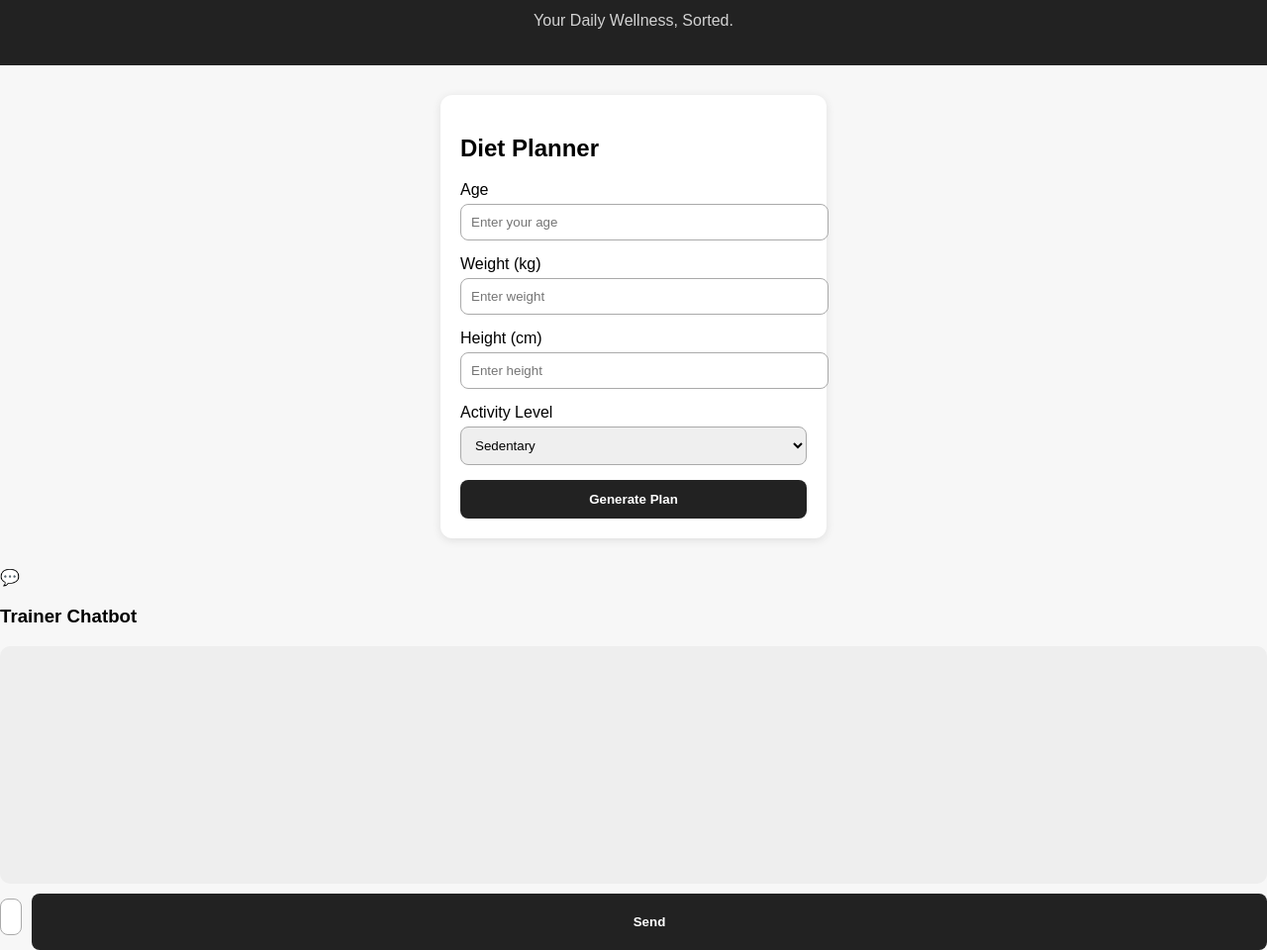
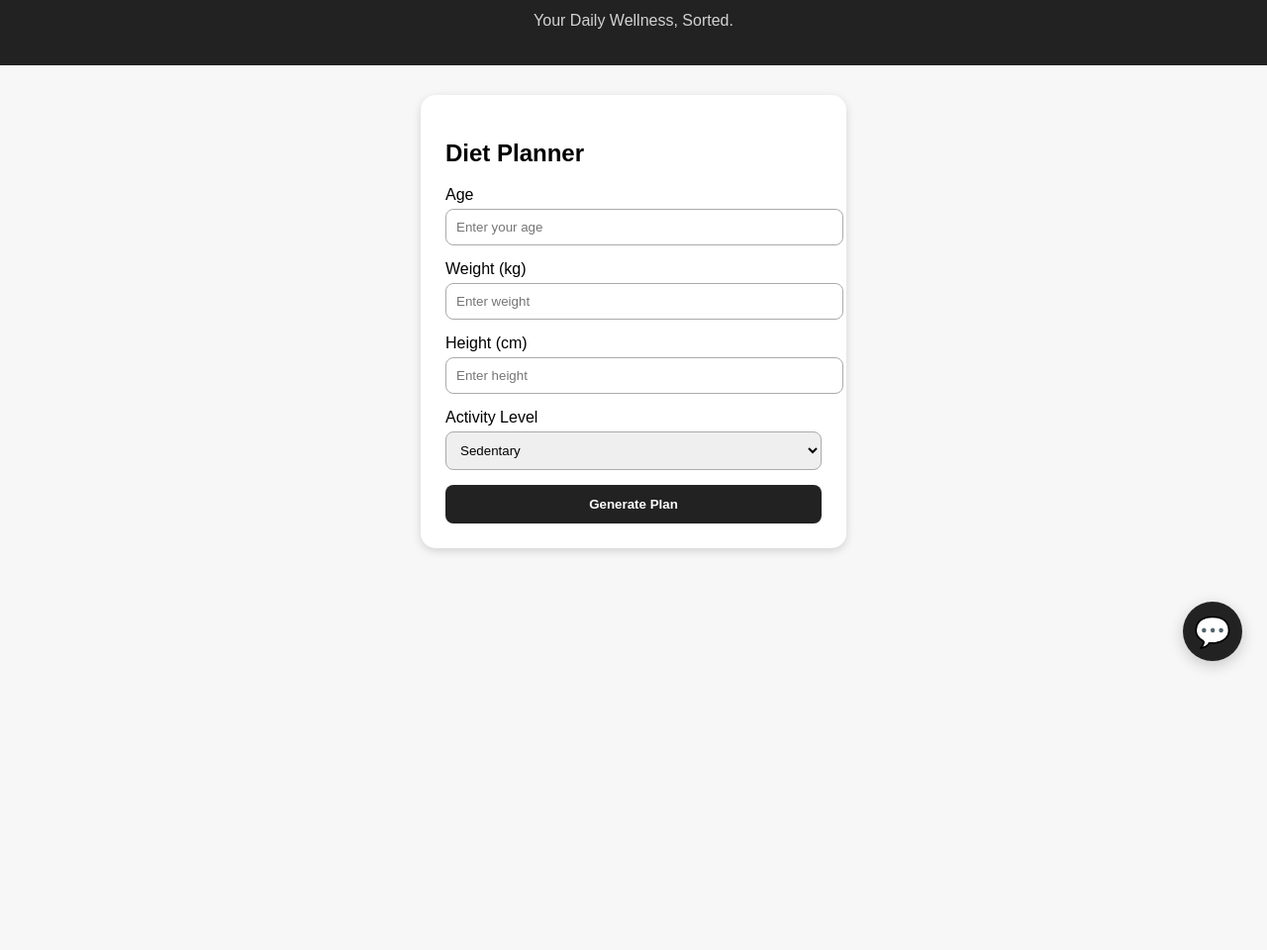
Before and after one commit to lightningninja-01/VyantraH, a plain HTML site: page index.html in a window 1280 px wide. Shown: the part 107-1067 px from the top of the page at 99% size. After the commit the page ends 800 px from the top, so only its background shows below. Drawn offline with Linux system fonts and the light colour scheme.

Commit message:
Refactor styles for layout and chat components

```diff
--- a/style.css
+++ b/style.css
@@ -4,6 +4,7 @@ body {
     background: #f7f7f7;
 }
 
+/* HEADER */
 header {
     text-align: center;
     padding: 20px;
@@ -13,28 +14,25 @@ header {
 
 h1 {
     font-size: 2.5rem;
-    letter-spacing: 2px;
 }
 
 .tagline {
+    opacity: 0.8;
     font-size: 1rem;
-    opacity: 0.8;
 }
 
 .container {
     display: flex;
-    gap: 20px;
-    padding: 30px;
     justify-content: center;
-    flex-wrap: wrap;
+    margin-top: 30px;
 }
 
 .card {
     background: white;
-    padding: 20px;
-    width: 350px;
-    border-radius: 12px;
-    box-shadow: 0 2px 10px rgba(0,0,0,0.1);
+    padding: 25px;
+    width: 380px;
+    border-radius: 15px;
+    box-shadow: 0 3px 10px rgba(0,0,0,0.15);
 }
 
 input, select {
@@ -61,21 +59,57 @@ button:hover {
     background: #444;
 }
 
-/* Chatbox */
+/* FLOATING CHAT ICON */
+#chatIcon {
+    position: fixed;
+    bottom: 25px;
+    right: 25px;
+    background: #222;
+    color: white;
+    width: 60px;
+    height: 60px;
+    border-radius: 50%;
+    font-size: 30px;
+    display: flex;
+    justify-content: center;
+    align-items: center;
+    cursor: pointer;
+    box-shadow: 0px 4px 15px rgba(0,0,0,0.2);
+    transition: 0.2s;
+}
+
+#chatIcon:hover {
+    transform: scale(1.1);
+}
+
+/* CHAT WINDOW BOX */
+#chatWindow {
+    position: fixed;
+    bottom: 100px;
+    right: 25px;
+    width: 320px;
+    background: white;
+    border-radius: 12px;
+    padding: 15px;
+    box-shadow: 0 3px 12px rgba(0,0,0,0.2);
+    display: none;
+}
+
 #chatbox {
     background: #eee;
-    height: 220px;
-    overflow-y: auto;
+    height: 250px;
     padding: 10px;
     border-radius: 10px;
-    margin-bottom: 10px;
+    overflow-y: auto;
+    margin-bottom: 8px;
 }
 
 .chat-input {
     display: flex;
-    gap: 10px;
+    gap: 8px;
 }
 
 .chat-input input {
     flex: 1;
+    padding: 8px;
 }
```
